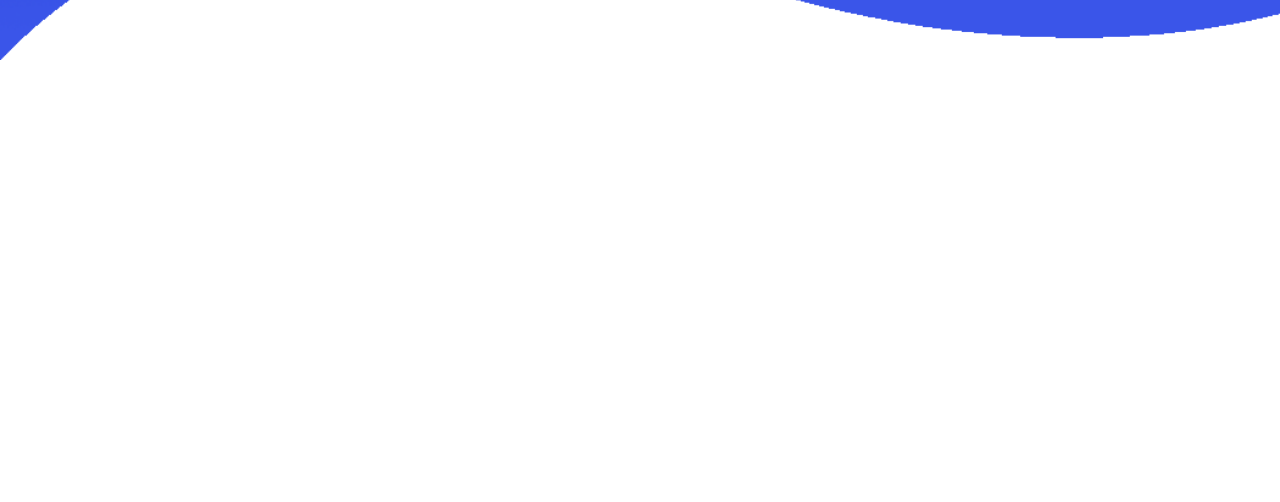
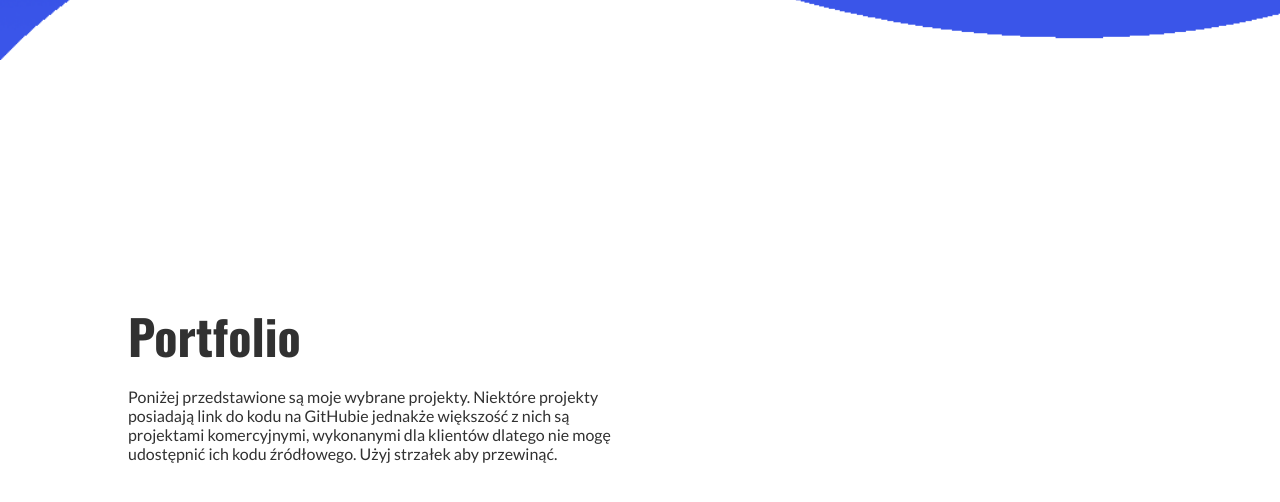
Before and after one commit to d0peCode/tymdev, an Angular app: page / in a window 1280 px wide. Shown: the part 2020-2522 px from the top of the page. Before the commit the page ends 2080 px from the top, so only its background shows below. Built offline with nearby package versions, Linux system fonts and the light colour scheme.

Commit message:
portfolio component withou any logic

```diff
--- a/src/app/app.component.html
+++ b/src/app/app.component.html
@@ -5,7 +5,5 @@
     <app-greeting></app-greeting>
 </div>
 <app-skills></app-skills>
-
-<main></main>
-
+<app-portfolio></app-portfolio>
 <router-outlet></router-outlet>
--- a/src/app/portfolio/portfolio.component.html
+++ b/src/app/portfolio/portfolio.component.html
@@ -1,3 +1,6 @@
-<p>
-  portfolio works!
-</p>
+<main class="portfolio">
+    <header class="portfolio__header">
+        <h2 class="heading heading--primary">Portfolio</h2>
+        <p class="portfolio__header-paragraph">Poniżej przedstawione są moje wybrane projekty. Niektóre projekty posiadają link do kodu na GitHubie jednakże większość z nich są projektami komercyjnymi, wykonanymi dla klientów dlatego nie mogę udostępnić ich kodu źródłowego. Użyj strzałek aby przewinąć.</p>
+    </header>
+</main>
--- /dev/null
+++ b/src/app/portfolio/portfolio.component.scss
@@ -0,0 +1,17 @@
+.portfolio {
+  width: 80%;
+  min-height: 100vh;
+  margin: 30vh auto;
+
+
+  &__header {
+    max-width: 500px;
+
+    &-paragraph {
+      font-family: 'Lato', sans-serif;
+      width: 100%;
+      font-size: 16px;
+      color: #313131;
+    }
+  }
+}
--- a/src/app/portfolio/portfolio.component.ts
+++ b/src/app/portfolio/portfolio.component.ts
@@ -3,7 +3,7 @@ import { Component, OnInit } from '@angular/core';
 @Component({
   selector: 'app-portfolio',
   templateUrl: './portfolio.component.html',
-  styleUrls: ['./portfolio.component.sass']
+  styleUrls: ['./portfolio.component.scss']
 })
 export class PortfolioComponent implements OnInit {
 
```
Also changed, not shown: src/app/portfolio/portfolio.component.sass (deleted).
